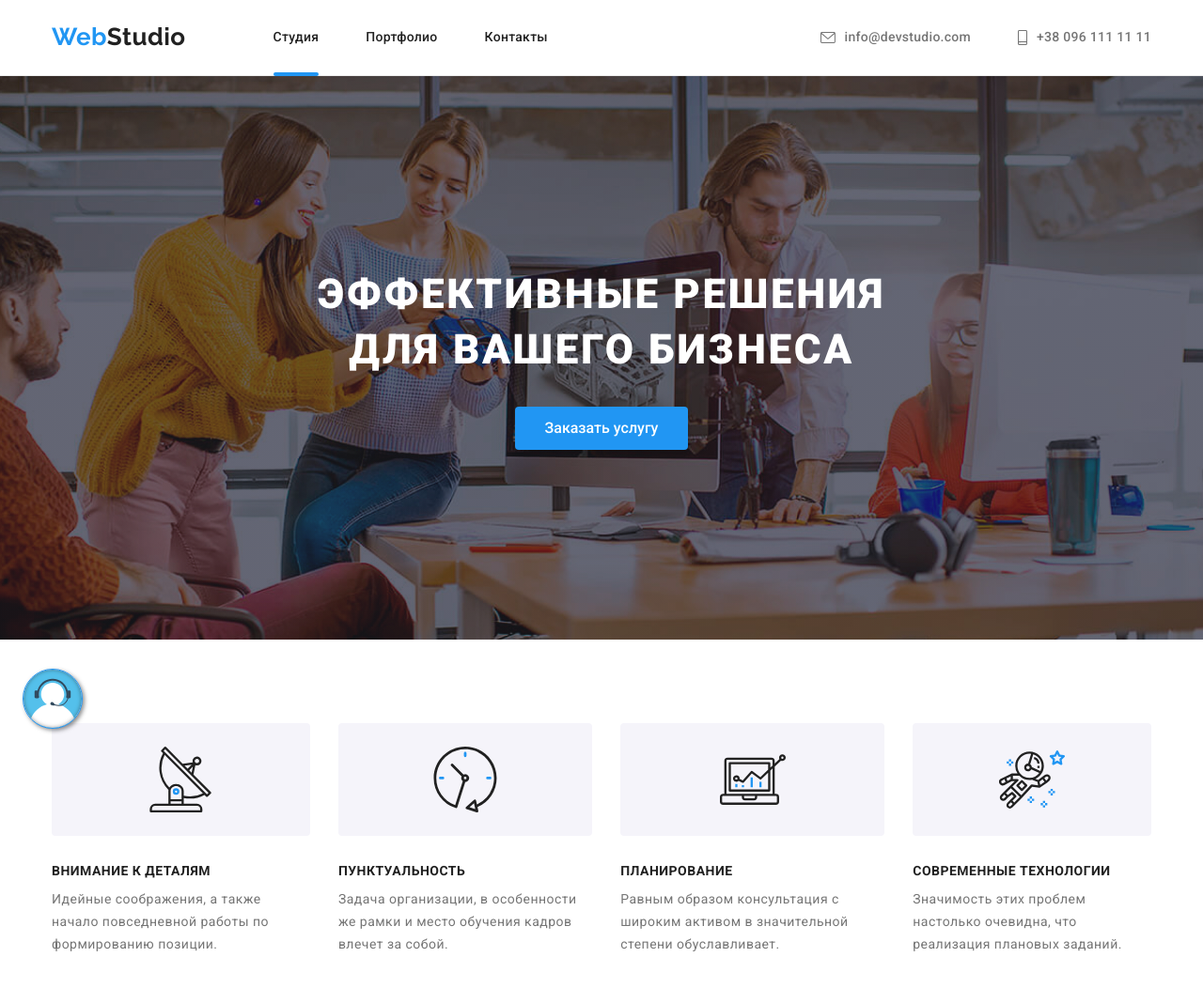
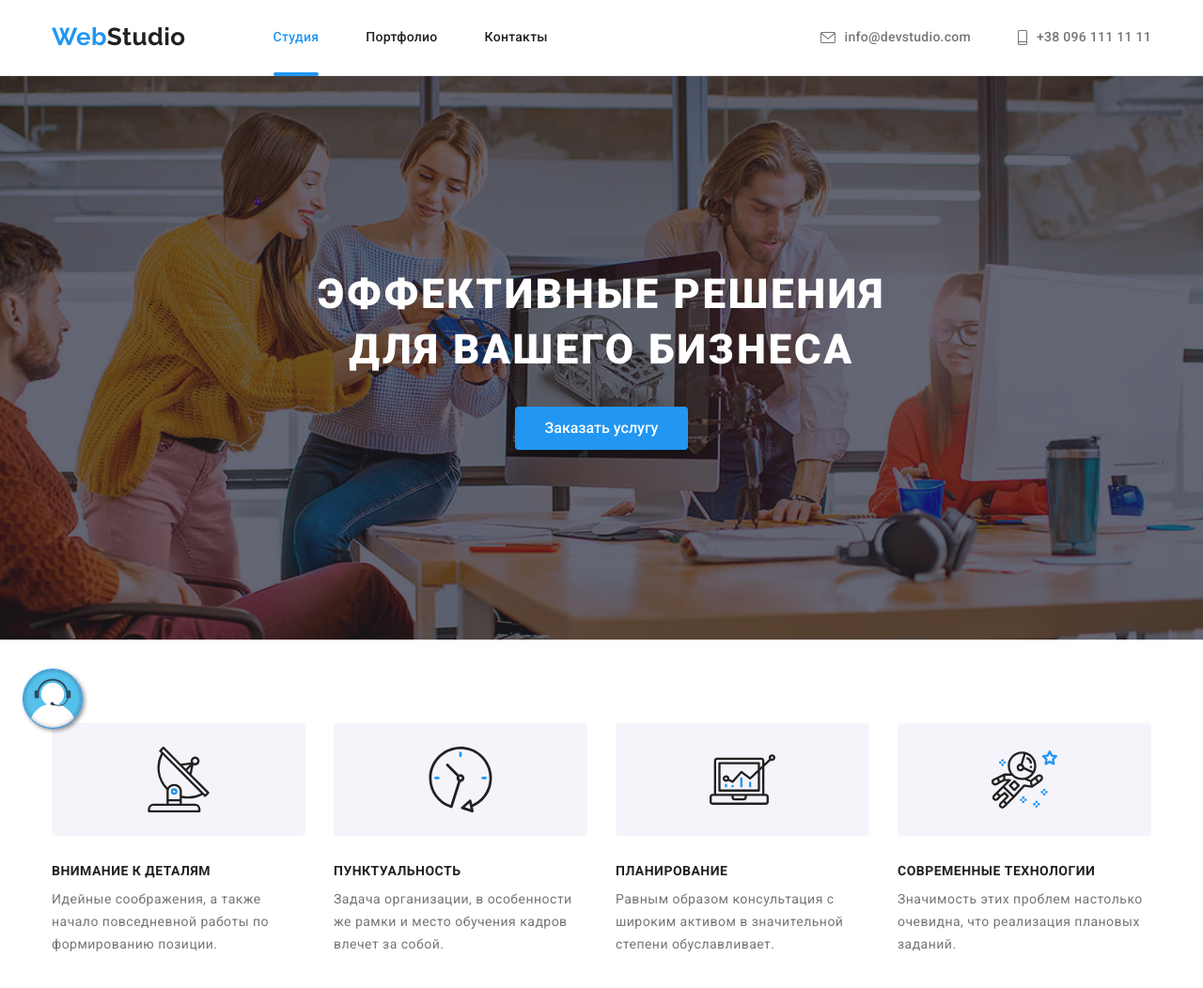
Before and after one commit to serovsergey/goit-markup-hw-07, a plain HTML site: page index.html in a window 1280 px wide. Shown: the top 1052 px of the page at 94% size. Drawn offline with nearby package versions, Linux system fonts and the light colour scheme.

Commit message:
fix: feature-list markup, portfolio title hidden, etc.

```diff
--- a/css/styles.css
+++ b/css/styles.css
@@ -135,12 +135,12 @@ p {
   margin-right: 10px;
 }
 
+.site-nav .link.current,
 .site-nav .link:hover,
 .site-nav .link:focus,
 .header-addresses .link:hover,
 .header-addresses .link:focus {
   color: var(--primary-background-color);
-  /* fill: var(--primary-background-color); */
   fill: currentColor;
 }
 
@@ -253,6 +253,10 @@ footer {
 
 .feature-list {
   display: flex;
+}
+
+.feature-list .item {
+  width: 100%;
 }
 
 .feature-list .icon {
```
Also changed, not shown: portfolio.html (+1 -1 lines).
